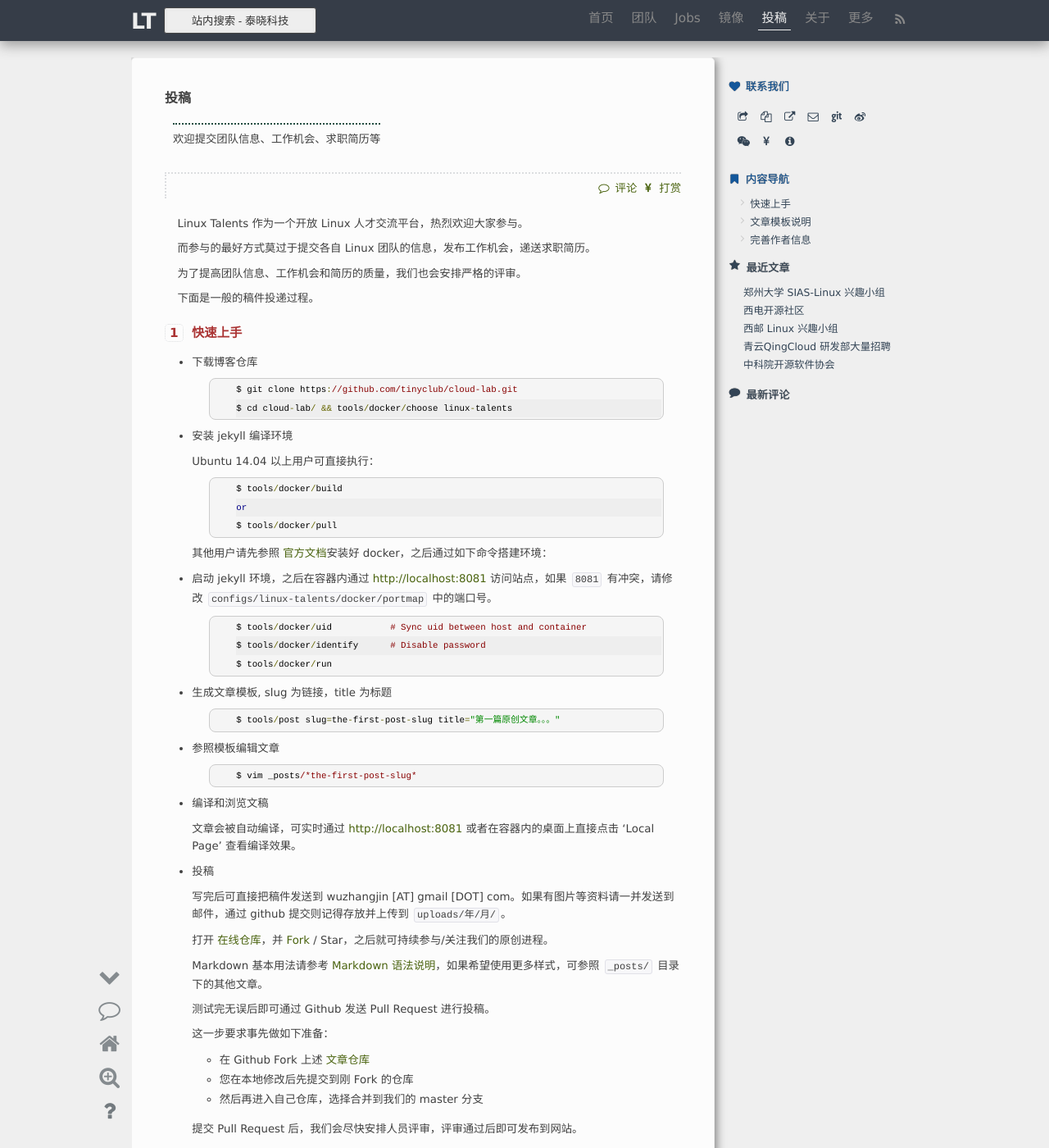
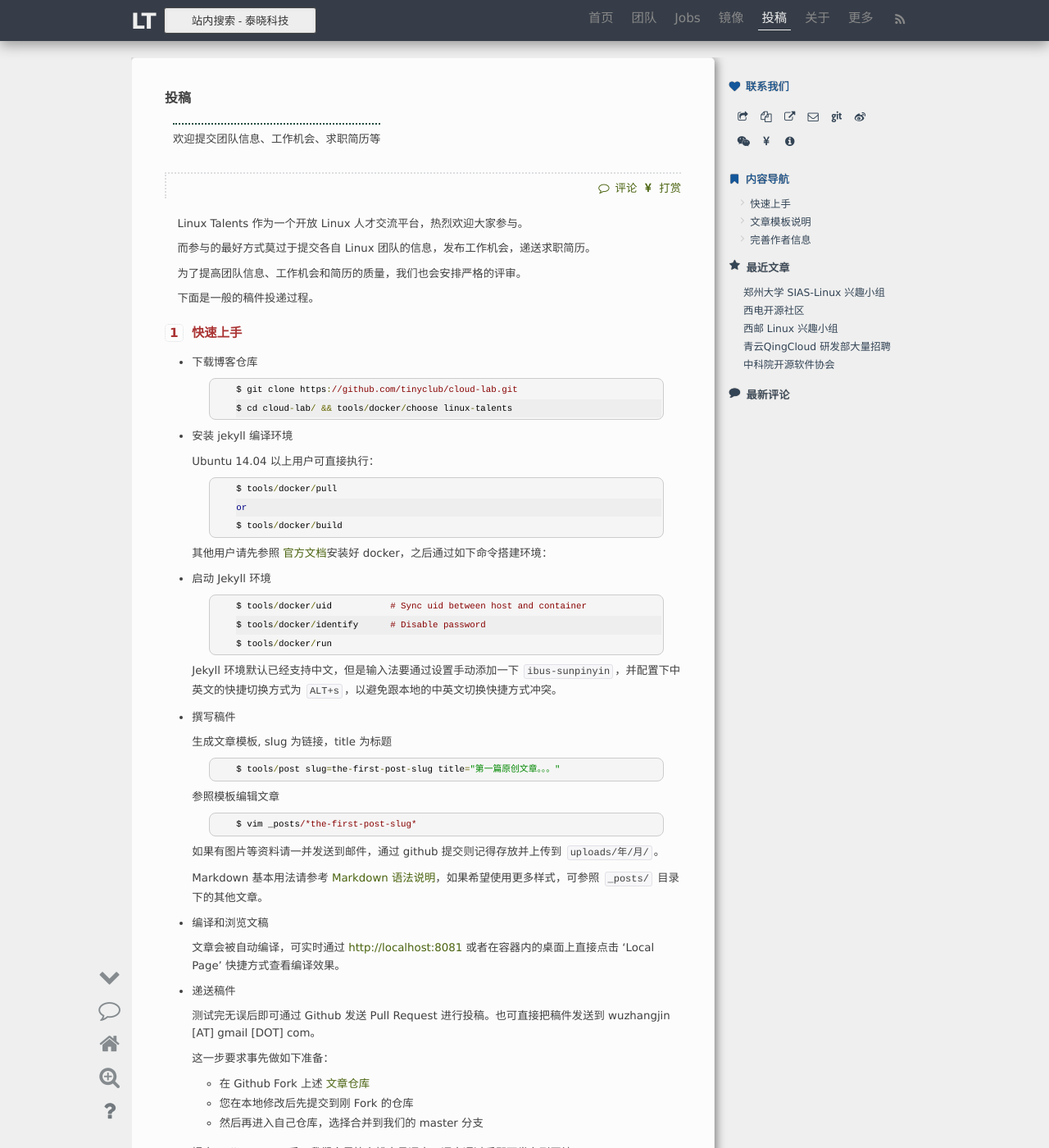
Before and after one commit to lzufalcon/linux-talents.github.io, a Jekyll site: the page built from pages/post.md, in a window 1280 px wide and 1400 px high. Shown: the whole window at 82% size. Built offline with Jekyll 4.4.1, drawn with Linux system fonts in a browser that asks for light colours; comment, search, counter and statistics services are not loaded.

Commit message:
post: Remove more deprecated content
Signed-off-by: Wu Zhangjin <wuzhangjin@gmail.com>

```diff
--- a/pages/post.md
+++ b/pages/post.md
@@ -27,39 +27,41 @@ Linux Talents 作为一个开放 Linux 人才交流平台，热烈欢迎大家
 
   Ubuntu 14.04 以上用户可直接执行：
 
+      $ tools/docker/pull
+      or
       $ tools/docker/build
-      or
-      $ tools/docker/pull
 
   其他用户请先参照 [官方文档](https://docs.docker.com/engine/installation/linux/)安装好 docker，之后通过如下命令搭建环境：
 
-* 启动 jekyll 环境，之后在容器内通过 <http://localhost:8081> 访问站点，如果 `8081` 有冲突，请修改 `configs/linux-talents/docker/portmap` 中的端口号。
+* 启动 Jekyll 环境
 
       $ tools/docker/uid           # Sync uid between host and container
       $ tools/docker/identify      # Disable password
       $ tools/docker/run
 
-* 生成文章模板, slug 为链接，title 为标题
+  Jekyll 环境默认已经支持中文，但是输入法要通过设置手动添加一下 `ibus-sunpinyin`，并配置下中英文的快捷切换方式为 `ALT+s`，以避免跟本地的中英文切换快捷方式冲突。
+
+* 撰写稿件
+
+  生成文章模板, slug 为链接，title 为标题
 
       $ tools/post slug=the-first-post-slug title="第一篇原创文章。。。"
 
-* 参照模板编辑文章
+  参照模板编辑文章
 
       $ vim _posts/*the-first-post-slug*
 
-* 编译和浏览文稿
-
-  文章会被自动编译，可实时通过 <http://localhost:8081> 或者在容器内的桌面上直接点击 'Local Page' 查看编译效果。
-
-* 投稿
-
-  写完后可直接把稿件发送到 wuzhangjin [AT] gmail [DOT] com。如果有图片等资料请一并发送到邮件，通过 github 提交则记得存放并上传到 `uploads/年/月/`。
-
-  打开 [在线仓库][1]，并 [Fork](https://github.com/linux-talents/linux-talents.github.io#fork-destination-box) / Star，之后就可持续参与/关注我们的原创进程。
+  如果有图片等资料请一并发送到邮件，通过 github 提交则记得存放并上传到 `uploads/年/月/`。
 
   Markdown 基本用法请参考 [Markdown 语法说明][2]，如果希望使用更多样式，可参照 `_posts/` 目录下的其他文章。
 
-  测试完无误后即可通过 Github 发送 Pull Request 进行投稿。
+* 编译和浏览文稿
+
+  文章会被自动编译，可实时通过 <http://localhost:8081> 或者在容器内的桌面上直接点击 'Local Page' 快捷方式查看编译效果。
+
+* 递送稿件
+
+  测试完无误后即可通过 Github 发送 Pull Request 进行投稿。也可直接把稿件发送到 wuzhangjin [AT] gmail [DOT] com。
 
   这一步要求事先做如下准备：
 
```
